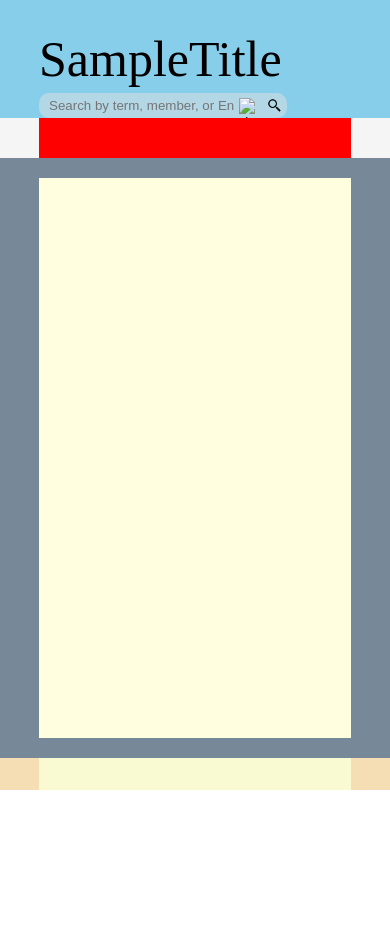
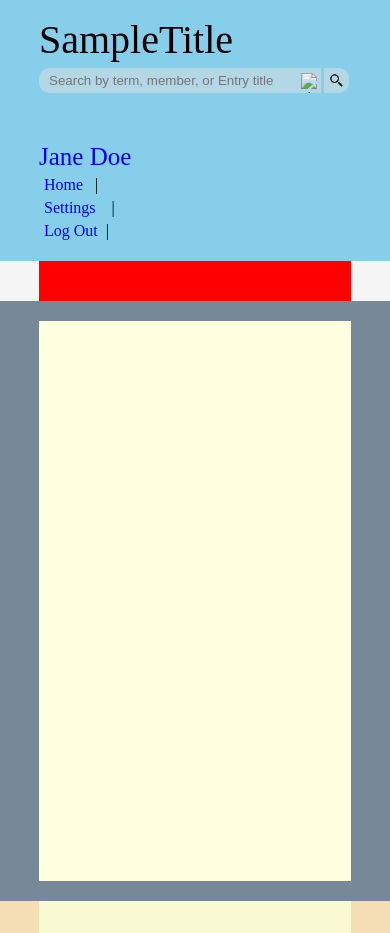
Before and after one commit to aatbip/css-practice, a plain HTML site: page index.html in a window 390 px wide. Before the commit the page ends 844 px from the top, so only its background shows below. Drawn offline with Linux system fonts and the light colour scheme.

Commit message:
[add] more

```diff
--- a/index.html
+++ b/index.html
@@ -5,6 +5,7 @@
     <meta http-equiv="X-UA-Compatible" content="IE=edge" />
     <meta name="viewport" content="width=device-width, initial-scale=1.0" />
     <link rel="stylesheet" href="style.css" />
+    <link rel="stylesheet" href="media.css" />
     <title>Document</title>
   </head>
   <body>
@@ -39,6 +40,19 @@
                   alt="search button"
               /></span>
             </div>
+            <div class="search-button"></div>
+            <div class="top-header-right">
+              <div class="top-header-link">
+                <a href="#"> Jane Doe </a>
+              </div>
+              <div class="top-header-nav">
+                <ul>
+                  <li><a href="#">Home</a></li>
+                  <li><a href="#"> Settings </a></li>
+                  <li><a href="#"> Log Out</a></li>
+                </ul>
+              </div>
+            </div>
           </div>
         </div>
         <div class="bottom-header-wrapper">
--- /dev/null
+++ b/media.css
@@ -0,0 +1,42 @@
+/* media queries  */
+
+@media screen and (max-width: 920px) {
+  .heading-text {
+    font-size: 40px;
+    display: block;
+  }
+
+  .searchbox-area {
+    display: block;
+    position: relative;
+    margin-top: 5px;
+    width: 100%;
+    margin-left: 0;
+  }
+
+  .top-header-right {
+    position: relative;
+    float: left;
+    display: block;
+    margin-top: 10px;
+    width: 100%;
+    text-align: left;
+  }
+
+  .top-header-nav li:last-child:after {
+    content: "|";
+    padding-left: 8px;
+    padding-right: 3px;
+  }
+
+  .top-header-nav li {
+    display: block;
+    margin: 5px;
+  }
+
+  /* .heading-text {
+      position: static;
+    display: block;
+    margin: auto;
+} */
+}
--- a/style.css
+++ b/style.css
@@ -4,31 +4,30 @@
   box-sizing: border-box;
 }
 
+a {
+  text-decoration: none;
+}
+
 .heading-text {
   display: inline;
+  font-size: 50px;
 }
 
 .header-wrapper {
   width: 100%;
-  /* height: 130px; */
 }
 
 .top-header-wrapper {
   background-color: skyblue;
   width: 100%;
-  /* height: 90px; */
 }
 
 .top-header-content {
   width: 80%;
   margin: auto;
   padding: 16px 0px 16px 0px;
-  overflow: hidden;
+  overflow: auto;
   position: relative;
-}
-
-.top-header-content p {
-  font-size: 50px;
 }
 
 .bottom-header-wrapper {
@@ -41,33 +40,6 @@
   background-color: red;
   width: 80%;
   height: 40px;
-  margin: auto;
-}
-
-.middle-body-wrapper {
-  background-color: lightslategrey;
-  width: 100%;
-  height: 600px;
-  padding: 20px 0 20px 0;
-}
-
-.middle-body-content {
-  background-color: lightyellow;
-  width: 80%;
-  height: 560px;
-  margin: auto;
-}
-
-.footer-wrapper {
-  background-color: wheat;
-  width: 100%;
-  height: 32px;
-}
-
-.footer-content {
-  background-color: lightgoldenrodyellow;
-  width: 80%;
-  height: 32px;
   margin: auto;
 }
 
@@ -103,7 +75,6 @@
   width: 25px;
   background-color: rgb(180, 215, 230);
   padding: 5px;
-
 }
 
 #button-one {
@@ -116,22 +87,76 @@
   border-bottom-right-radius: 10px;
 }
 
-/* media queries  */
+.search-button {
+  background-color: violet;
+  height: 25px;
+  position: relative;
+  display: inline;
+  width: 10%;
+  margin: 22px;
+  right: 26%;
 
-@media screen and (max-width: 920px) {
-  .searchbox-area {
-    display: block;
-    position: absolute;
-    margin-top: 5px;
-    width: 80%;
-    margin-left: 0;
-  }
 }
 
-@media screen and (max-width: 920px) {
-  .top-header-content {
-    padding: 30px 0px 30px 0px;
-    position: relative;
-    margin: auto;
-  }
+.top-header-right {
+  position: relative;
+  width: 20%;
+  float: right;
+  text-align: right;
 }
+
+.top-header-link {
+  text-decoration: none;
+  font-size: 25px;
+}
+
+.top-header-nav {
+  list-style-type: none;
+  margin-top: 2px;
+}
+
+.top-header-nav li:after {
+  content: "|";
+  padding-left: 12px;
+  padding-right: 3px;
+}
+
+.top-header-nav li:last-child:after {
+  content: "";
+  padding-right: 0px;
+  padding-left: 0px;
+}
+
+.top-header-nav li {
+  display: inline;
+  margin: 5px;
+}
+
+/* body  */
+
+.middle-body-wrapper {
+  background-color: lightslategrey;
+  width: 100%;
+  height: 600px;
+  padding: 20px 0 20px 0;
+}
+
+.middle-body-content {
+  background-color: lightyellow;
+  width: 80%;
+  height: 560px;
+  margin: auto;
+}
+
+.footer-wrapper {
+  background-color: wheat;
+  width: 100%;
+  height: 32px;
+}
+
+.footer-content {
+  background-color: lightgoldenrodyellow;
+  width: 80%;
+  height: 32px;
+  margin: auto;
+}
```
